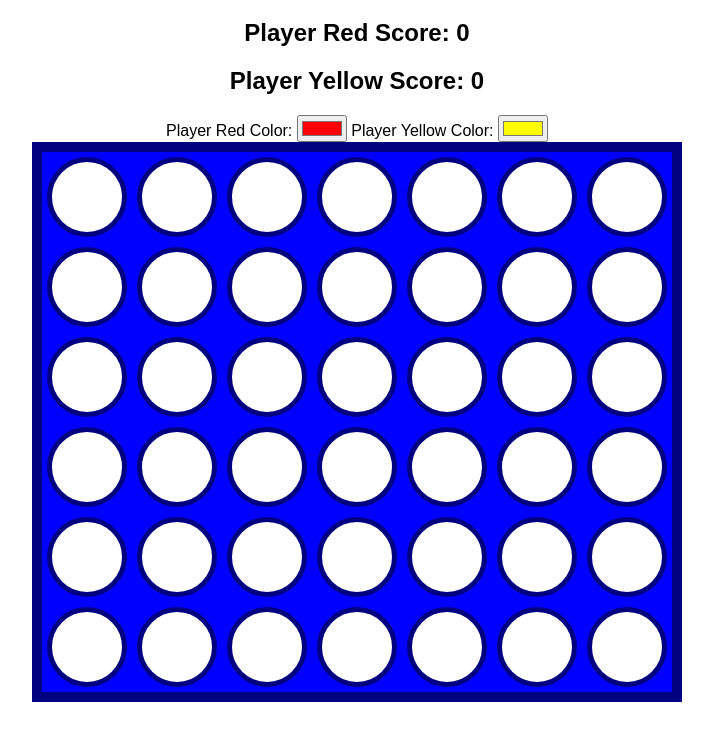
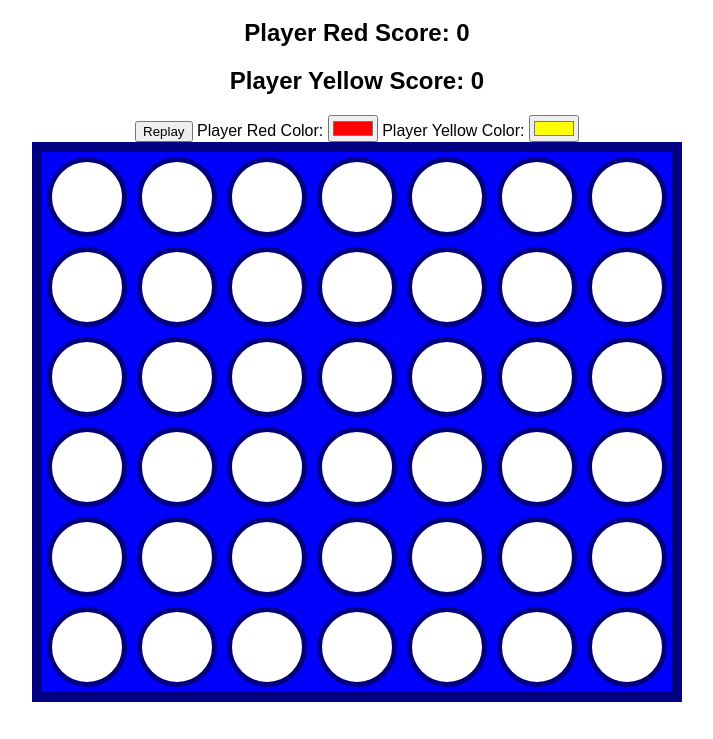
Before and after one commit to cs20-ardood1/Connect-4-tutorial-review, a plain HTML site: page index.html in a window 1280 px wide. Shown: the part 61-800 px from the top of the page, without its empty margins (283-996 px from the left). Drawn offline with Linux system fonts and the light colour scheme.

Commit message:
Update index.html

```diff
--- a/index.html
+++ b/index.html
@@ -11,6 +11,7 @@
     <h2 id="winner"></h2>
     <h2 id="playerRedScore">Player Red Score: 0</h2>
     <h2 id="playerYellowScore">Player Yellow Score: 0</h2>
+    <button id="replayButton">Replay</button>
     <label for="playerRedColor">Player Red Color:</label>
     <input type="color" id="playerRedColor" value="#ff0000" />
     <label for="playerYellowColor">Player Yellow Color:</label>
```
